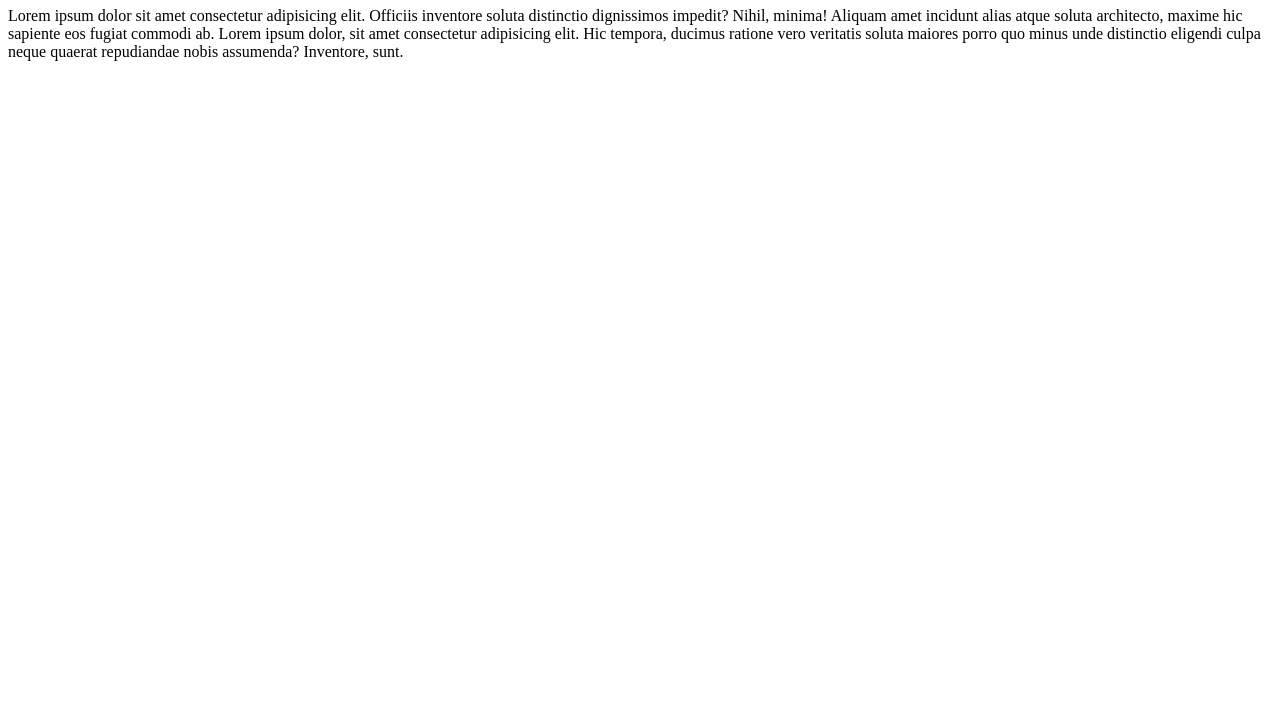
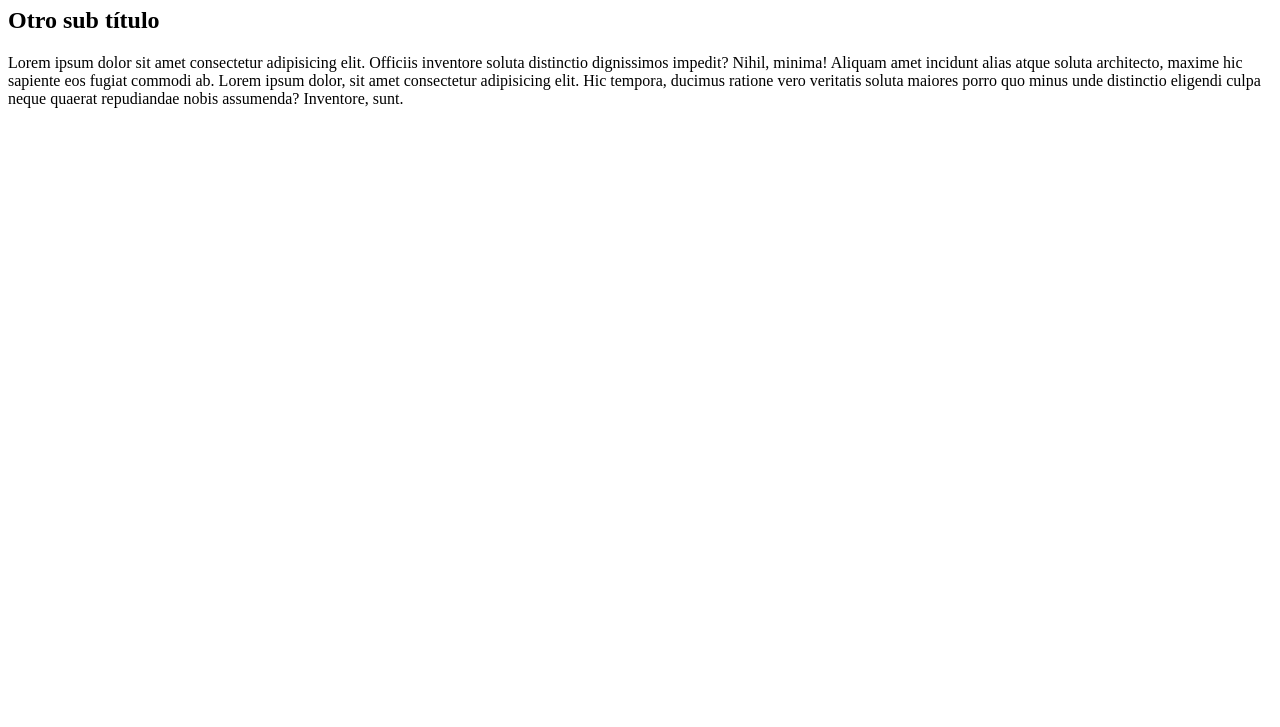
Before and after one commit to joe0zf/prueba-git-4to-a, a plain HTML site: page index.html in a window 1280 px wide. Shown: the part 73-800 px from the top of the page. Drawn offline with Linux system fonts and the light colour scheme.

Commit message:
subtitulo añadido

```diff
--- a/index.html
+++ b/index.html
@@ -8,6 +8,7 @@
 </head>
 <body>
     <h1>Hola mundo GIT</h1>
+    <h2>Otro sub título</h2>
     <p>
         Lorem ipsum dolor sit amet consectetur adipisicing elit. Officiis inventore soluta distinctio dignissimos impedit? Nihil, minima! Aliquam amet incidunt alias atque soluta architecto, maxime hic sapiente eos fugiat commodi ab.
         Lorem ipsum dolor, sit amet consectetur adipisicing elit. Hic tempora, ducimus ratione vero veritatis soluta maiores porro quo minus unde distinctio eligendi culpa neque quaerat repudiandae nobis assumenda? Inventore, sunt.
```
